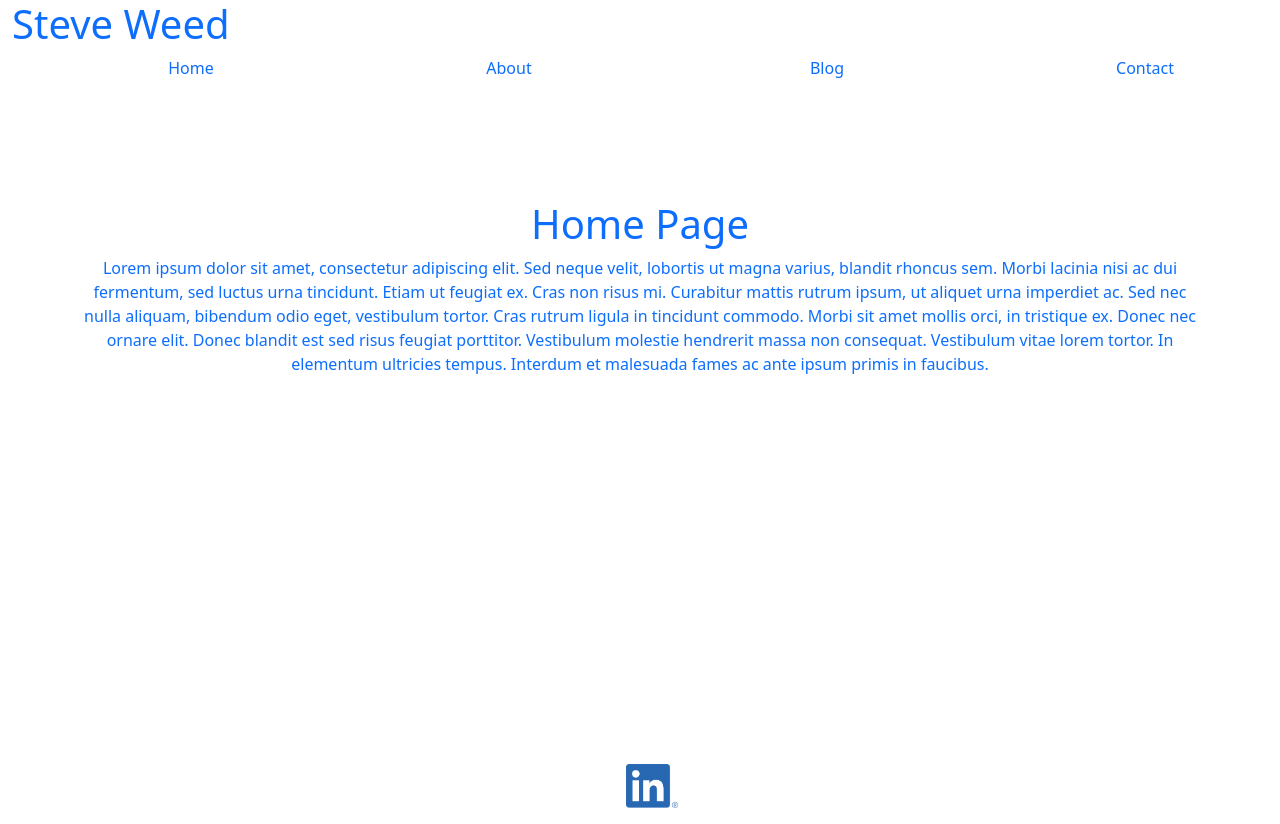
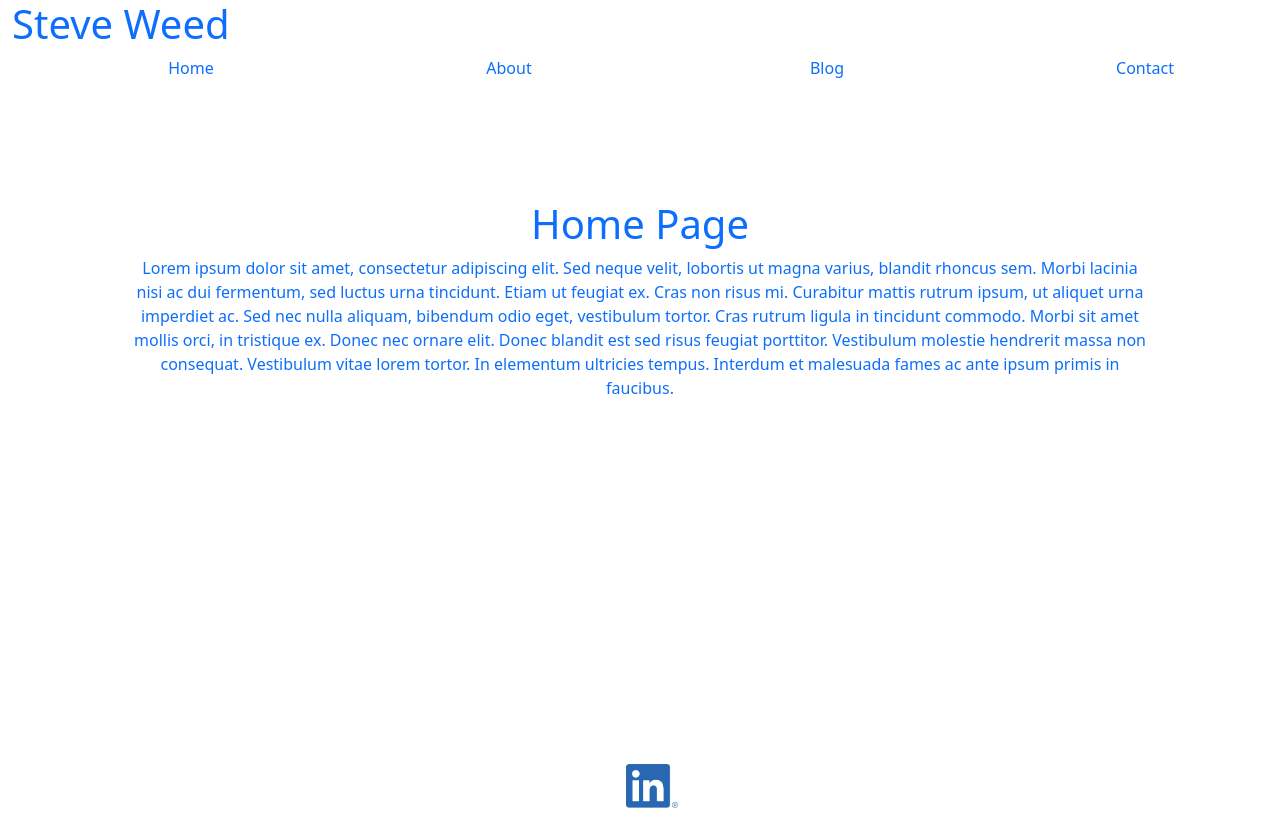
Before and after one commit to SteveWeed79/sw-portfolio-react, a React (Create React App) app: page / in a window 1280 px wide. Shown: the top 824 px of the page. Built offline with nearby package versions, Linux system fonts and the light colour scheme.

Commit message:
CSS dreams

```diff
--- a/src/components/pages/Home.js
+++ b/src/components/pages/Home.js
@@ -6,7 +6,7 @@ export default function Home() {
     <div className="home container text-center">
       <div>
         <h1>Home Page</h1>
-        <p className="mxy-5">
+        <p className="mx-5">
           Lorem ipsum dolor sit amet, consectetur adipiscing elit. Sed neque
           velit, lobortis ut magna varius, blandit rhoncus sem. Morbi lacinia
           nisi ac dui fermentum, sed luctus urna tincidunt. Etiam ut feugiat ex.
```
